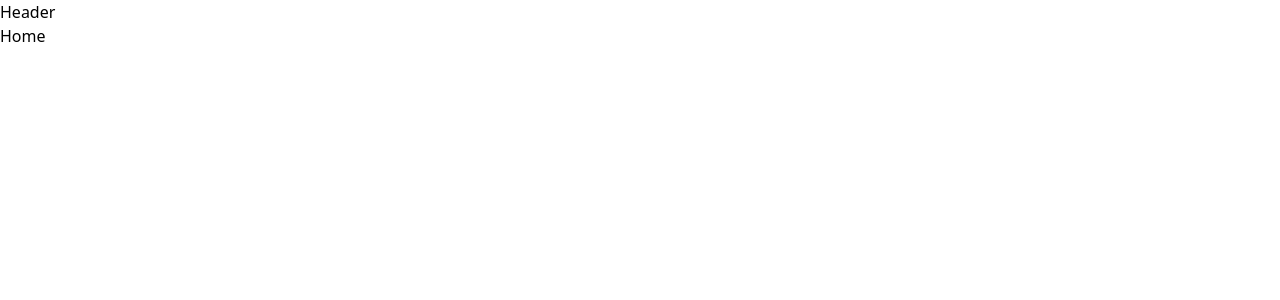
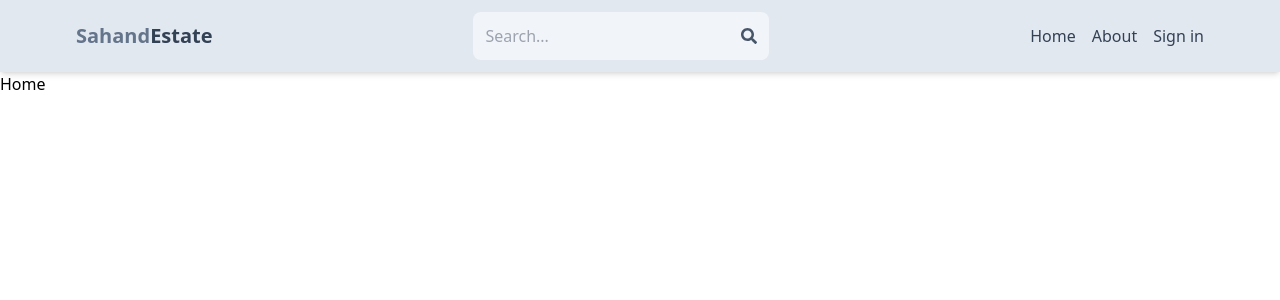
Before and after one commit to Bee4rt/MERN-Full-Project, a React (Vite) app in the folder client/: page / in a window 1280 px wide. Shown: the top 300 px of the page. Built offline with nearby package versions, Linux system fonts and the light colour scheme.

Commit message:
create header component

```diff
--- a/client/package.json
+++ b/client/package.json
@@ -12,6 +12,7 @@
   "dependencies": {
     "react": "^18.2.0",
     "react-dom": "^18.2.0",
+    "react-icons": "^4.11.0",
     "react-router-dom": "^6.16.0"
   },
   "devDependencies": {
--- a/client/src/components/Header.jsx
+++ b/client/src/components/Header.jsx
@@ -1,5 +1,41 @@
-import React from "react";
+import { FaSearch } from "react-icons/fa";
+import { Link, useNavigate } from "react-router-dom";
 
 export default function Header() {
-  return <div>Header</div>;
+  return (
+    <header className="bg-slate-200 shadow-md">
+      <div className="flex justify-between items-center max-w-6xl mx-auto p-3">
+        <h1 className="font-bold text-sm sm:text-xl flex flex-wrap">
+          <span className="text-slate-500">Sahand</span>
+          <span className="text-slate-700">Estate</span>
+        </h1>
+        <form className="bg-slate-100 p-3 rounded-lg flex items-center">
+          <input
+            type="text"
+            placeholder="Search..."
+            className="bg-transparent focus:outline-none w-24 sm:w-64"
+          />
+          <FaSearch className="text-slate-600" />
+        </form>
+        {/* ======== navLiks ======= */}
+        <ul className="flex gap-4">
+          <Link to="/">
+            <li className="hidden sm:inline text-slate-700 hover:underline">
+              Home
+            </li>
+          </Link>
+          <Link to="/about">
+            <li className="hidden sm:inline text-slate-700 hover:underline">
+              About
+            </li>
+          </Link>
+          <Link to="/sign.in">
+            <li className="hidden sm:inline text-slate-700 hover:underline">
+              Sign in
+            </li>
+          </Link>
+        </ul>
+      </div>
+    </header>
+  );
 }
```
Also changed, not shown: 1 other file (tests, documents, lock files or other folders).
